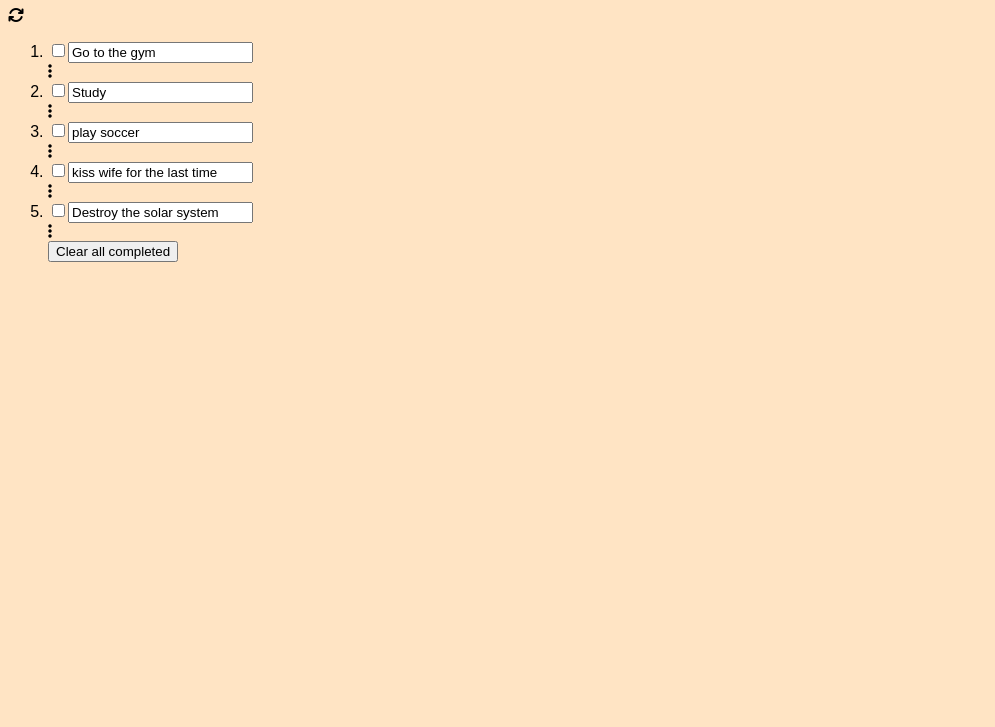
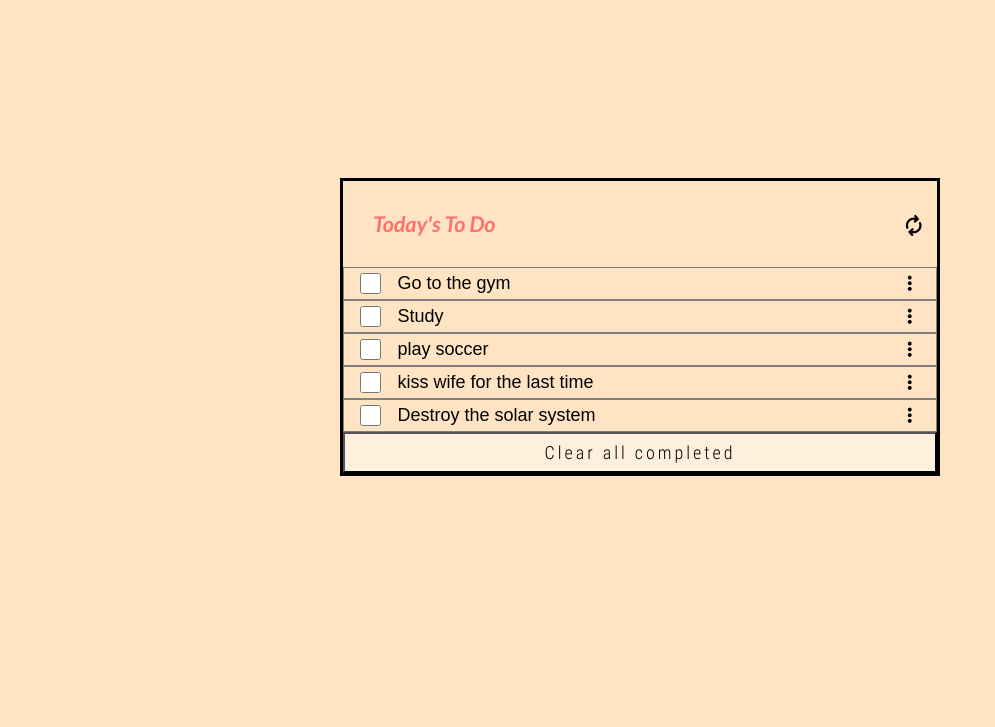
Before and after one commit to Chawki-Mbarki/Todo, a website built with webpack: page src/templates/index.html in a window 1280 px wide. Shown: the part 73-800 px from the top of the page, without its empty margins (0-995 px from the left). Built offline with nearby package versions, Linux system fonts and the light colour scheme; a web font is replaced by a local one.

Commit message:
Awesome Styles

```diff
--- a/src/styles/style.css
+++ b/src/styles/style.css
@@ -1,13 +1,148 @@
 @font-face {
-  font-family: 'MyFont';
-  src:
-    url('../fonts/Kanit/Kanit-Black.ttf') format('truetype'),
-    url('../fonts/Kanit/Kanit-BlackItalic.ttf') format('truetype');
+  font-family: 'kanit';
+  src: url('../fonts/Kanit/Kanit-Black.ttf') format('truetype');
   font-weight: 600;
   font-style: italic;
 }
 
+@font-face {
+  font-family: 'robot';
+  src: url('../fonts/Roboto_Condensed/RobotoCondensed-Light.ttf') format('truetype');
+  font-weight: 600;
+  font-style: italic;
+}
+
+@font-face {
+  font-family: 'lato';
+  src: url('../fonts/Lato/Lato-BoldItalic.ttf') format('truetype');
+  font-weight: 600;
+  font-style: italic;
+}
+
+* {
+  padding: 0;
+  margin: 0;
+  box-sizing: border-box;
+  font-family: 'kanit', sans-serif;
+  font-size: large;
+}
+
 body {
-  font-family: 'MyFont', sans-serif;
+  display: flex;
   background: bisque;
+  height: 100vh;
+  width: 100vw;
+  justify-content: center;
+  align-items: center;
 }
+
+header {
+  padding: 15px;
+  width: 100%;
+  justify-content: space-between;
+  align-items: center;
+}
+
+.refresh {
+  transform: rotateZ(140deg);
+  cursor: pointer;
+  transition: 0.3s;
+}
+
+.refresh:hover {
+  color: rgba(5, 141, 0, 0.661);
+}
+
+.refresh:active {
+  transform: rotateZ(360deg);
+}
+
+h1 {
+  font-family: 'lato', sans-serif;
+  font-size: larger;
+  color: rgb(255, 112, 112);
+  padding: 15px;
+}
+
+.flex {
+  display: flex;
+}
+
+.column {
+  flex-direction: column;
+}
+
+.container {
+  width: 600px;
+  align-items: flex-start;
+  border: solid 3px black;
+}
+
+.todos {
+  list-style: none;
+  width: 100%;
+}
+
+.todos li {
+  padding: 5px;
+  gap: 1%;
+  display: grid;
+  grid-template-columns: 7.33% 83.34% 7.33%;
+  align-items: center;
+  border: 1px solid grey;
+  transition: 0.3s;
+}
+
+.status {
+  height: 100%;
+  width: 100%;
+  cursor: pointer;
+}
+
+.todos input {
+  outline: none;
+  border: none;
+  background-color: bisque;
+  transition: 0.3s;
+}
+
+.todos li:focus-within,
+li:focus-within input {
+  background-color: rgb(255, 244, 231);
+}
+
+.todos button {
+  font-family: 'robot', sans-serif;
+  background: rgb(255, 240, 221);
+  letter-spacing: 3px;
+  cursor: pointer;
+  height: 40.91px;
+  transition: 0.3s;
+  outline: none;
+}
+
+.todos button:hover {
+  background: rgb(255, 166, 121);
+}
+
+.todos button:active {
+  font-size: small;
+}
+
+.dragRemoveContainer {
+  justify-content: center;
+  align-items: center;
+  width: 100%;
+  height: 100%;
+  cursor: grab;
+  transition: 0.3s;
+}
+
+.dragRemoveContainer:hover {
+  color: rgba(0, 0, 255, 0.567);
+}
+
+.dragRemoveContainer:active {
+  cursor: grabbing;
+  color: blue;
+}
```
